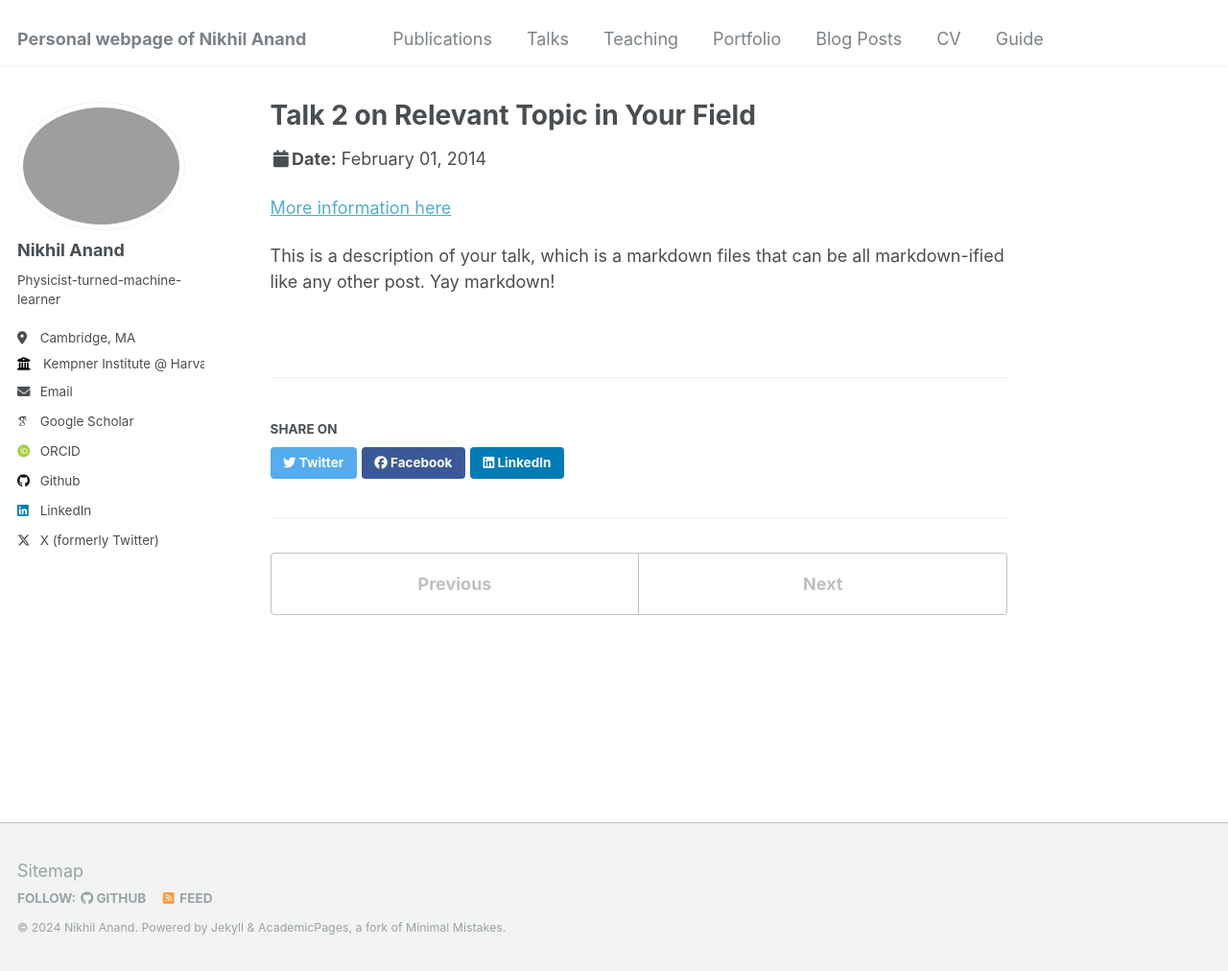
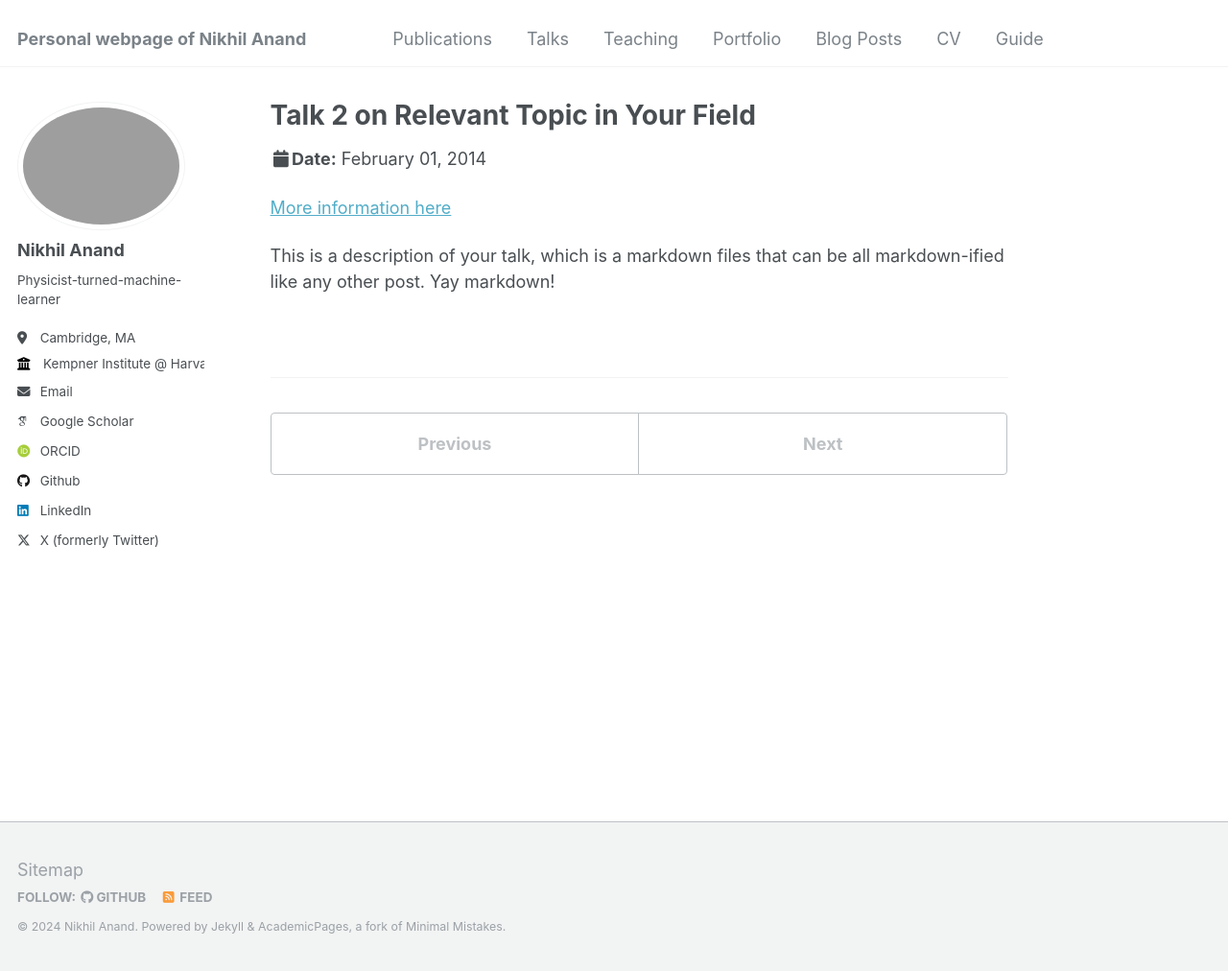
Before and after one commit to nikhilanand91/nikhilanand91.github.io, a Jekyll site: the page built from _talks/2014-02-01-talk-2.md, in a window 1280 px wide and 1012 px high. Shown: the whole window at 96% size. Built offline with Jekyll 4.4.1, drawn with Linux system fonts in a browser that asks for light colours; some web fonts are replaced; part of the change alters nothing that is shown.

```diff
--- a/_config.yml
+++ b/_config.yml
@@ -65,7 +65,7 @@ author:
   steam            : # Username
   telegram         : # URL
   tumblr           : # Username
-  twitter          : https://x.com/nikhil_anand91 # Username for X / Twitter
+  twitter          : nikhil_anand91 # Username for X / Twitter
   vine             : # Username
   weibo            : # Username
   wikipedia        : # Username
@@ -267,7 +267,7 @@ defaults:
     values:
       layout: single
       author_profile: true
-      share: true
+      share: false
       comment: true
   # _talks
   - scope:
@@ -276,7 +276,7 @@ defaults:
     values:
       layout: talk
       author_profile: true
-      share: true
+      share: false
 
 
 # Sass/SCSS
```
